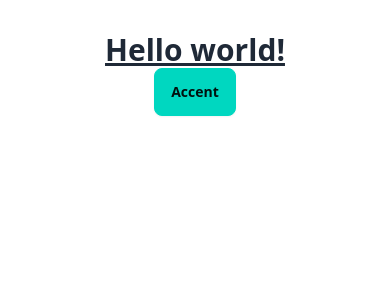
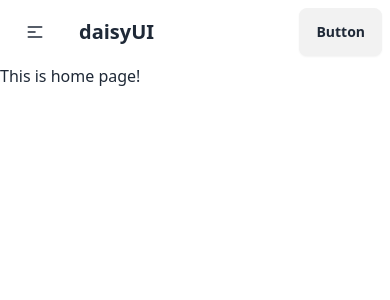
Before and after one commit to Rahi94/Authentication-project-1, a React (Vite) app: page / in a window 390 px wide. Shown: the top 300 px of the page. Built offline with nearby package versions, Linux system fonts and the light colour scheme.

Commit message:
Basic project setup done

```diff
--- /dev/null
+++ b/src/Components/Home.jsx
@@ -0,0 +1,11 @@
+import React from 'react';
+
+const Home = () => {
+    return (
+        <div>
+          <h3>This is home page!</h3>
+        </div>
+    );
+};
+
+export default Home;
--- /dev/null
+++ b/src/Components/Login.jsx
@@ -0,0 +1,11 @@
+import React from 'react';
+
+const Login = () => {
+    return (
+        <div>
+           <h3>This is login page!</h3>
+        </div>
+    );
+};
+
+export default Login;<h3>This is login page!</h3>
--- /dev/null
+++ b/src/Components/Navbar.jsx
@@ -0,0 +1,49 @@
+import React from 'react';
+import { NavLink } from 'react-router-dom';
+
+const Navbar = () => {
+
+   const navLinks = <>
+    <li><NavLink to='/'>Home</NavLink></li>
+    <li><NavLink to='/login'>LogIn</NavLink></li>
+    <li><NavLink to='/register'>Register</NavLink></li>
+   </>
+    return (
+        <div className="navbar bg-base-100">
+  <div className="navbar-start">
+    <div className="dropdown">
+      <div tabIndex={0} role="button" className="btn btn-ghost lg:hidden">
+        <svg
+          xmlns="http://www.w3.org/2000/svg"
+          className="h-5 w-5"
+          fill="none"
+          viewBox="0 0 24 24"
+          stroke="currentColor">
+          <path
+            strokeLinecap="round"
+            strokeLinejoin="round"
+            strokeWidth="2"
+            d="M4 6h16M4 12h8m-8 6h16" />
+        </svg>
+      </div>
+      <ul
+        tabIndex={0}
+        className="menu menu-sm dropdown-content bg-base-100 rounded-box z-[1] mt-3 w-52 p-2 shadow">
+        {navLinks}
+      </ul>
+    </div>
+    <a className="btn btn-ghost text-xl">daisyUI</a>
+  </div>
+  <div className="navbar-center hidden lg:flex">
+    <ul className="menu menu-horizontal px-1">
+      {navLinks}
+    </ul>
+  </div>
+  <div className="navbar-end">
+    <a className="btn">Button</a>
+  </div>
+</div>
+    );
+};
+
+export default Navbar;
--- /dev/null
+++ b/src/Components/Register.jsx
@@ -0,0 +1,11 @@
+import React from 'react';
+
+const Register = () => {
+    return (
+        <div>
+            <h3>This is register page!</h3>
+        </div>
+    );
+};
+
+export default Register;<h3>This is register page!</h3>
--- /dev/null
+++ b/src/Components/Root.jsx
@@ -0,0 +1,14 @@
+import React from 'react';
+import { Outlet } from 'react-router-dom';
+import Navbar from './Navbar';
+
+const Root = () => {
+    return (
+        <div>
+            <Navbar/>
+            <Outlet />
+        </div>
+    );
+};
+
+export default Root;
```
Also changed, not shown: src/main.jsx (+21 -6 lines).
